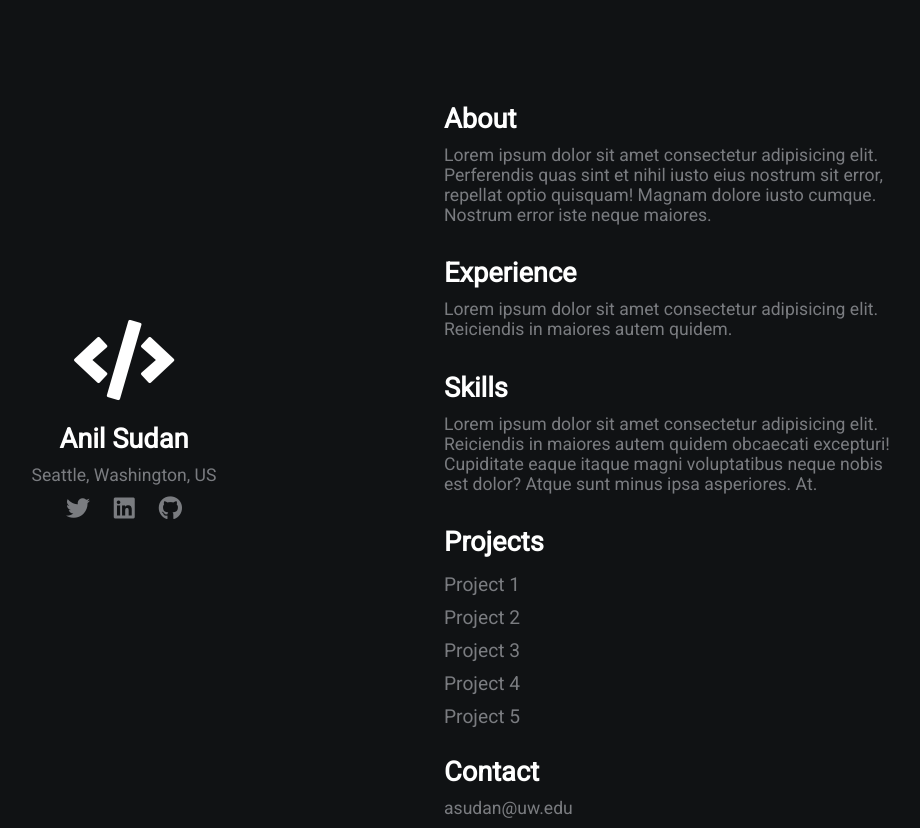
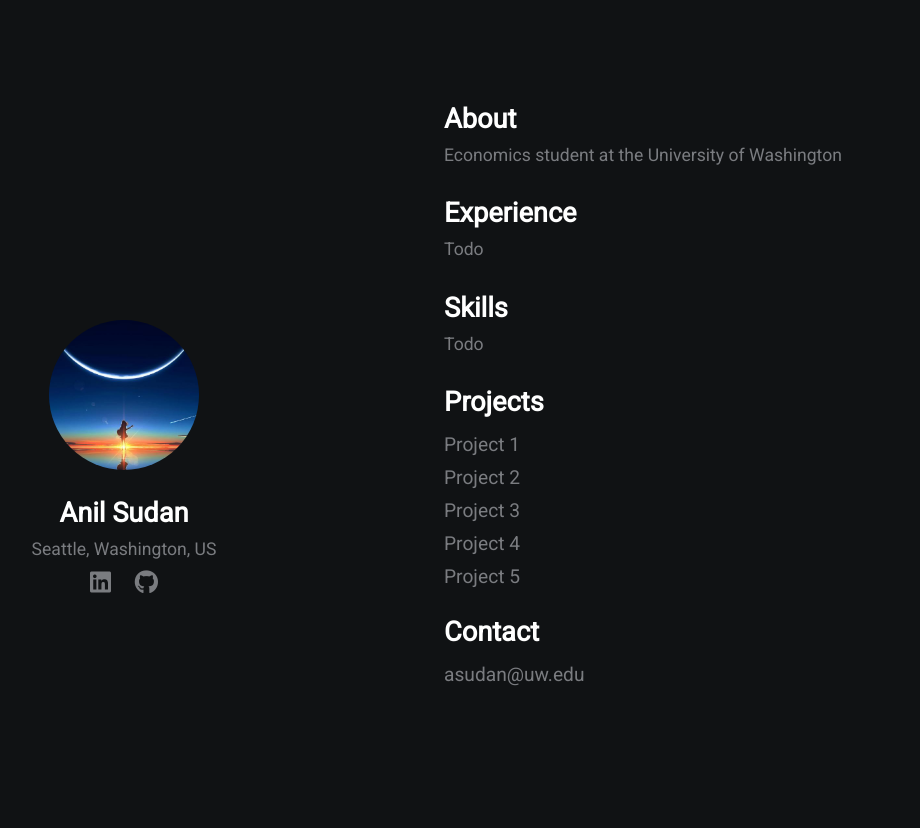
Before and after one commit to anilsudan/anilsudan.github.io, a plain HTML site: page index.html in a window 1280 px wide. Shown: the whole page, without its empty margins (196-1116 px from the left). After the commit the page ends 800 px from the top, so only its background shows below. Drawn offline with Linux system fonts and the light colour scheme.

Commit message:
added profile picture, mailto, links

```diff
--- a/index.html
+++ b/index.html
@@ -6,26 +6,24 @@
     <meta http-equiv="X-UA-Compatible" content="ie=edge">
     <link rel="stylesheet" href="https://use.fontawesome.com/releases/v5.4.1/css/all.css" integrity="sha384-5sAR7xN1Nv6T6+dT2mhtzEpVJvfS3NScPQTrOxhwjIuvcA67KV2R5Jz6kr4abQsz" crossorigin="anonymous">
     <link rel="stylesheet" href="style.css">
-    <title>Your Name</title>
+    <title>Anil Sudan</title>
 </head>
 <body>
     <div class="grid-2">
         <div class="section-1">
-            <i class="fas fa-code fa-5x white"></i>
+            <img src="profile.jpeg" style="height:150px; border-radius: 50%;" alt="Profile Image">
             <h2>Anil Sudan</h2>
             <p>Seattle, Washington, US</p>
-            <a href="#"><i class="fab fa-twitter"></i></a>
-            <a href="#"><i class="fab fa-linkedin"></i></a>
-            <a href="#"><i class="fab fa-github"></i></a>
+            <a href="https://www.linkedin.com/in/anil-sudan-0b8b051a9/"><i class="fab fa-linkedin"></i></a>
+            <a href="https://www.github.com/anilsudan"><i class="fab fa-github"></i></a>
         </div>
         <div class="section-2">
             <h2>About</h2>
-            <p>Lorem ipsum dolor sit amet consectetur adipisicing elit. Perferendis quas sint et nihil iusto eius nostrum sit error, repellat optio quisquam! Magnam dolore iusto cumque. Nostrum error iste neque maiores.</p>
+            <p>Economics student at the University of Washington</p>
             <h2>Experience</h2>
-            <p>Lorem ipsum dolor sit amet consectetur adipisicing elit. Reiciendis in maiores autem quidem.</p>
-
+            <p>Todo</p>
             <h2>Skills</h2>
-            <p>Lorem ipsum dolor sit amet consectetur adipisicing elit. Reiciendis in maiores autem quidem obcaecati excepturi! Cupiditate eaque itaque magni voluptatibus neque nobis est dolor? Atque sunt minus ipsa asperiores. At.</p>
+            <p>Todo</p>
             <h2>Projects</h2>
             <a href="#">Project 1</a>
             <a href="#">Project 2</a>
@@ -33,7 +31,7 @@
             <a href="#">Project 4</a>
             <a href="#">Project 5</a>
             <h2>Contact</h2>
-            <p>asudan@uw.edu</p>
+            <a href="mailto:asudan@uw.edu">asudan@uw.edu</a>
         </div>
     </div>
 </body>
```
Also changed, not shown: profile.jpeg (added).
